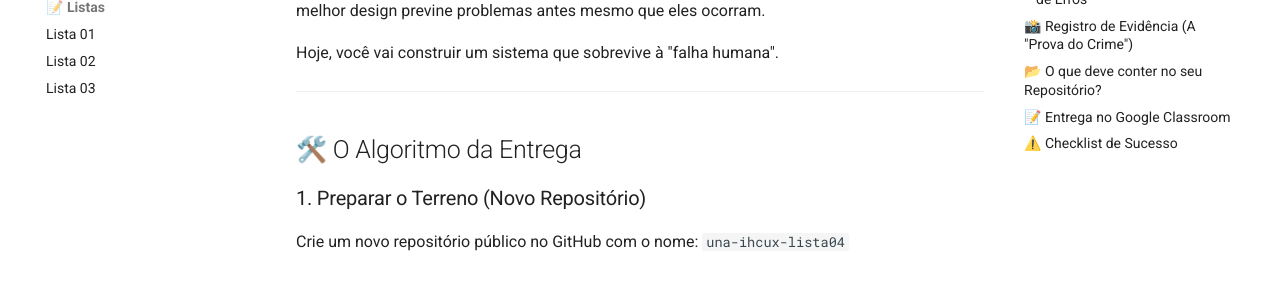
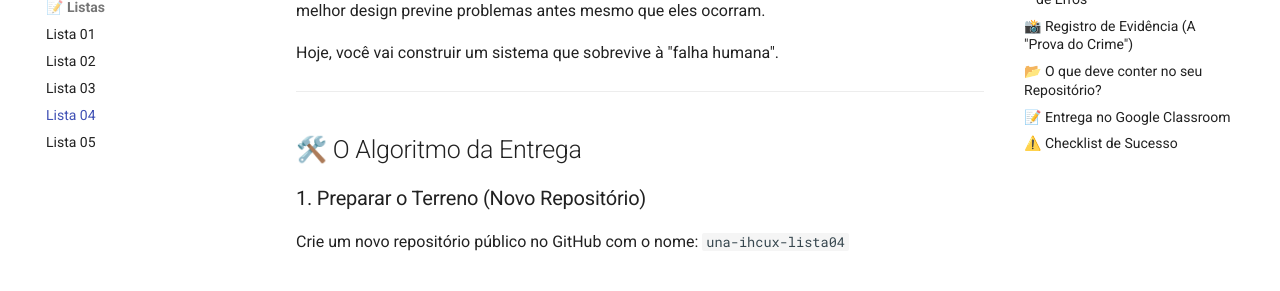
Before and after one commit to danhpaiva/una-ihcux-mkdocs-202601, an MkDocs documentation site: the page built from docs/listas/04-lista.md, in a window 1280 px wide. Shown: the part 274-565 px from the top of the page. Built offline with MkDocs 1.6.1 and Material for MkDocs 9.7.7, drawn with Linux system fonts in a browser that asks for light colours.

Commit message:
feat: atualizar repo

```diff
--- a/mkdocs.yml
+++ b/mkdocs.yml
@@ -39,6 +39,8 @@ nav:
       - Lista 01: listas/01-lista.md
       - Lista 02: listas/02-lista.md
       - Lista 03: listas/03-lista.md
+      - Lista 04: listas/04-lista.md
+      - Lista 05: listas/05-lista.md
   # - 📝 Atividades:
   #    - Projeto 01: trabalhos/projeto-01.md
 
```
Also changed, not shown: docs/listas/04-lista.md (renamed from docs/listas/04-listas.md), docs/listas/05-lista.md (renamed from docs/listas/05-listas.md).
